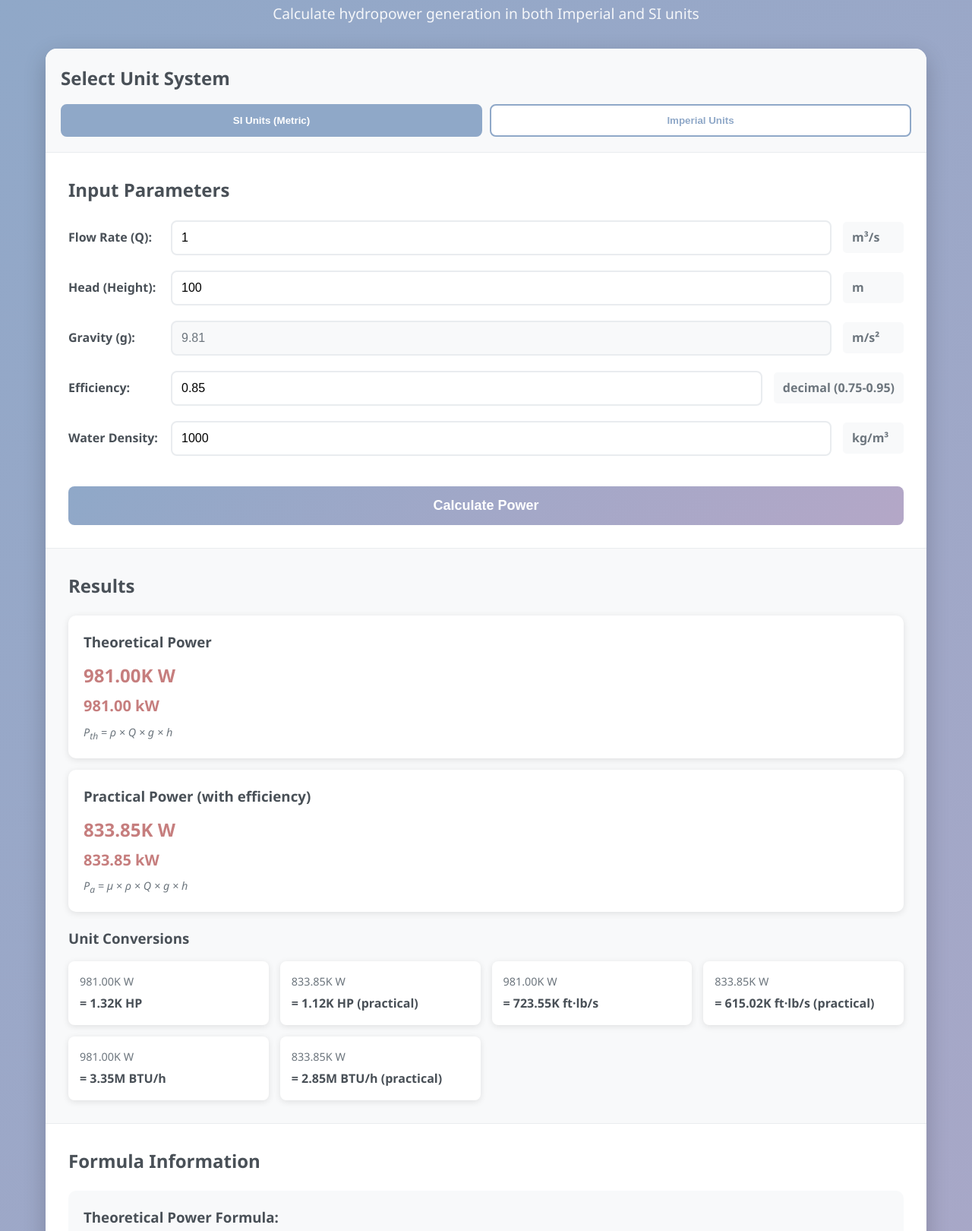
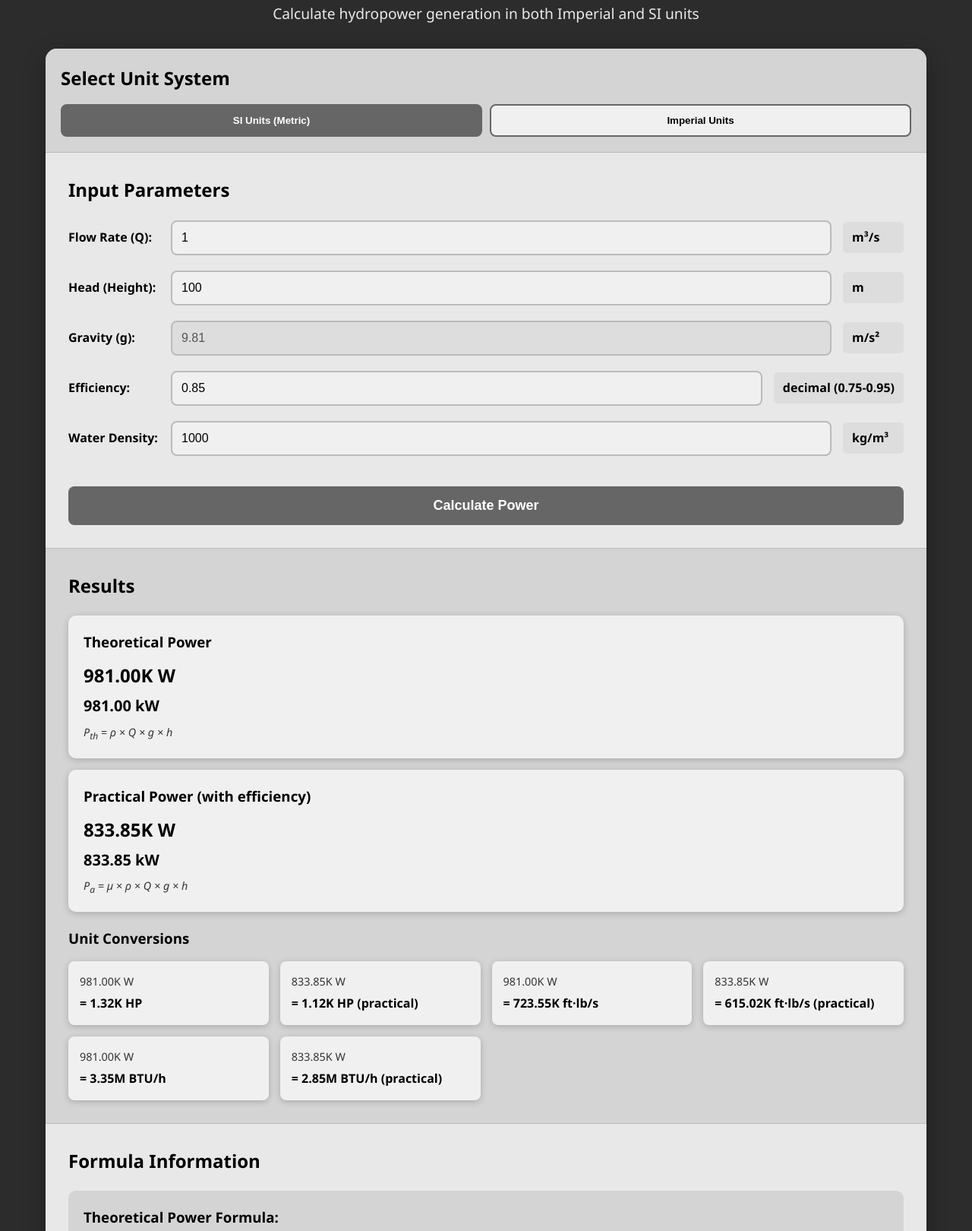
Before and after one commit to kweiss51/HydroTool, a plain HTML site: page index.html in a window 1280 px wide. Shown: the part 91-1711 px from the top of the page at 76% size. Drawn offline with Linux system fonts and the light colour scheme.

Commit message:
Update to dark theme color scheme
🎨 Color Scheme Changes:
- Changed background from bright gradient to dark grey (#2c2c2c)
- Updated all boxes and cards to light grey (#e8e8e8, #f0f0f0, #d4d4d4)
- Changed all text to black (#000) for better contrast
- Updated borders and shadows to match dark theme
- Improved readability with high contrast design

🔧 Updated Components:
- Main background and calculator sections
- Input fields and buttons
- Result cards and conversion tables
- Unit labels and form elements
- All text colors for optimal readability

```diff
--- a/styles.css
+++ b/styles.css
@@ -8,7 +8,7 @@ body {
     font-family: 'Segoe UI', Tahoma, Geneva, Verdana, sans-serif;
     line-height: 1.6;
     color: #333;
-    background: linear-gradient(135deg, #8FA8C8 0%, #B4A7C7 100%);
+    background: #2c2c2c;
     min-height: 100vh;
 }
 
@@ -36,21 +36,21 @@ header p {
 }
 
 .calculator-section {
-    background: white;
+    background: #e8e8e8;
     border-radius: 15px;
-    box-shadow: 0 10px 30px rgba(0,0,0,0.2);
+    box-shadow: 0 10px 30px rgba(0,0,0,0.3);
     overflow: hidden;
 }
 
 .unit-selector {
-    background: #f8f9fa;
+    background: #d4d4d4;
     padding: 20px;
-    border-bottom: 1px solid #e9ecef;
+    border-bottom: 1px solid #bbb;
 }
 
 .unit-selector h2 {
     margin-bottom: 15px;
-    color: #495057;
+    color: #000;
 }
 
 .unit-buttons {
@@ -61,9 +61,9 @@ header p {
 .unit-btn {
     flex: 1;
     padding: 12px 20px;
-    border: 2px solid #8FA8C8;
-    background: white;
-    color: #8FA8C8;
+    border: 2px solid #666;
+    background: #f0f0f0;
+    color: #000;
     border-radius: 8px;
     cursor: pointer;
     font-weight: 600;
@@ -71,12 +71,12 @@ header p {
 }
 
 .unit-btn:hover {
-    background: #8FA8C8;
+    background: #666;
     color: white;
 }
 
 .unit-btn.active {
-    background: #8FA8C8;
+    background: #666;
     color: white;
 }
 
@@ -86,7 +86,7 @@ header p {
 
 .input-section h2 {
     margin-bottom: 20px;
-    color: #495057;
+    color: #000;
 }
 
 .input-group {
@@ -99,34 +99,36 @@ header p {
 .input-group label {
     min-width: 120px;
     font-weight: 600;
-    color: #495057;
+    color: #000;
 }
 
 .input-group input {
     flex: 1;
     padding: 12px;
-    border: 2px solid #e9ecef;
+    border: 2px solid #bbb;
     border-radius: 8px;
     font-size: 16px;
+    background: #f0f0f0;
+    color: #000;
     transition: border-color 0.3s ease;
 }
 
 .input-group input:focus {
     outline: none;
-    border-color: #8FA8C8;
+    border-color: #666;
 }
 
 .input-group input[readonly] {
-    background-color: #f8f9fa;
-    color: #6c757d;
+    background-color: #ddd;
+    color: #555;
     cursor: not-allowed;
 }
 
 .unit-label {
     min-width: 80px;
     font-weight: 600;
-    color: #6c757d;
-    background: #f8f9fa;
+    color: #000;
+    background: #ddd;
     padding: 8px 12px;
     border-radius: 5px;
 }
@@ -134,7 +136,7 @@ header p {
 .calculate-btn {
     width: 100%;
     padding: 15px;
-    background: linear-gradient(135deg, #8FA8C8 0%, #B4A7C7 100%);
+    background: #666;
     color: white;
     border: none;
     border-radius: 8px;
@@ -152,38 +154,38 @@ header p {
 
 .results-section {
     padding: 30px;
-    background: #f8f9fa;
-    border-top: 1px solid #e9ecef;
+    background: #d4d4d4;
+    border-top: 1px solid #bbb;
 }
 
 .results-section h2 {
     margin-bottom: 20px;
-    color: #495057;
+    color: #000;
 }
 
 .result-card {
-    background: white;
+    background: #f0f0f0;
     padding: 20px;
     border-radius: 10px;
     margin-bottom: 15px;
-    box-shadow: 0 2px 10px rgba(0,0,0,0.1);
+    box-shadow: 0 2px 10px rgba(0,0,0,0.2);
 }
 
 .result-card h3 {
-    color: #495057;
+    color: #000;
     margin-bottom: 10px;
 }
 
 .result-value {
     font-size: 1.5rem;
     font-weight: bold;
-    color: #C67E7E;
+    color: #000;
     margin-bottom: 5px;
 }
 
 .result-formula {
     font-style: italic;
-    color: #6c757d;
+    color: #333;
     font-size: 0.9rem;
 }
 
@@ -193,7 +195,7 @@ header p {
 
 .conversion-section h3 {
     margin-bottom: 15px;
-    color: #495057;
+    color: #000;
 }
 
 .conversions-grid {
@@ -203,41 +205,41 @@ header p {
 }
 
 .conversion-item {
-    background: white;
+    background: #f0f0f0;
     padding: 15px;
     border-radius: 8px;
-    box-shadow: 0 2px 8px rgba(0,0,0,0.1);
+    box-shadow: 0 2px 8px rgba(0,0,0,0.2);
 }
 
 .conversion-item .from {
-    color: #6c757d;
+    color: #333;
     font-size: 0.9rem;
 }
 
 .conversion-item .to {
-    color: #495057;
+    color: #000;
     font-weight: 600;
     margin-top: 5px;
 }
 
 .info-section {
     padding: 30px;
-    border-top: 1px solid #e9ecef;
+    border-top: 1px solid #bbb;
 }
 
 .info-section h2 {
     margin-bottom: 20px;
-    color: #495057;
+    color: #000;
 }
 
 .formula-info {
-    background: #f8f9fa;
+    background: #d4d4d4;
     padding: 20px;
     border-radius: 10px;
 }
 
 .formula-info h3 {
-    color: #495057;
+    color: #000;
     margin-bottom: 10px;
     margin-top: 20px;
 }
@@ -262,12 +264,12 @@ header p {
 
 .conversion-table-section {
     padding: 30px;
-    border-top: 1px solid #e9ecef;
+    border-top: 1px solid #bbb;
 }
 
 .conversion-table-section h2 {
     margin-bottom: 20px;
-    color: #495057;
+    color: #000;
 }
 
 .table-controls {
@@ -278,9 +280,9 @@ header p {
 
 .table-btn {
     padding: 10px 20px;
-    border: 2px solid #8FA8C8;
-    background: white;
-    color: #8FA8C8;
+    border: 2px solid #666;
+    background: #f0f0f0;
+    color: #000;
     border-radius: 6px;
     cursor: pointer;
     font-weight: 600;
@@ -288,12 +290,12 @@ header p {
 }
 
 .table-btn:hover {
-    background: #8FA8C8;
+    background: #666;
     color: white;
 }
 
 .table-btn.active {
-    background: #8FA8C8;
+    background: #666;
     color: white;
 }
 
@@ -304,27 +306,28 @@ header p {
 .conversion-table {
     width: 100%;
     border-collapse: collapse;
-    background: white;
+    background: #f0f0f0;
     border-radius: 8px;
     overflow: hidden;
-    box-shadow: 0 2px 10px rgba(0,0,0,0.1);
+    box-shadow: 0 2px 10px rgba(0,0,0,0.2);
 }
 
 .conversion-table th,
 .conversion-table td {
     padding: 12px 15px;
     text-align: left;
-    border-bottom: 1px solid #e9ecef;
+    border-bottom: 1px solid #bbb;
+    color: #000;
 }
 
 .conversion-table th {
-    background: #f8f9fa;
+    background: #ddd;
     font-weight: 600;
-    color: #495057;
+    color: #000;
 }
 
 .conversion-table tr:hover {
-    background: #f8f9fa;
+    background: #e8e8e8;
 }
 
 .conversion-table tr:last-child td {
@@ -333,30 +336,30 @@ header p {
 
 .definitions-section {
     padding: 30px;
-    background: #f8f9fa;
-    border-top: 1px solid #e9ecef;
+    background: #d4d4d4;
+    border-top: 1px solid #bbb;
 }
 
 .definitions-section h2 {
     margin-bottom: 20px;
-    color: #495057;
+    color: #000;
 }
 
 .definition-card {
-    background: white;
+    background: #f0f0f0;
     padding: 20px;
     border-radius: 10px;
     margin-bottom: 15px;
-    box-shadow: 0 2px 10px rgba(0,0,0,0.1);
+    box-shadow: 0 2px 10px rgba(0,0,0,0.2);
 }
 
 .definition-card h3 {
-    color: #495057;
+    color: #000;
     margin-bottom: 10px;
 }
 
 .definition-card p {
-    color: #6c757d;
+    color: #333;
     line-height: 1.6;
 }
 
```
